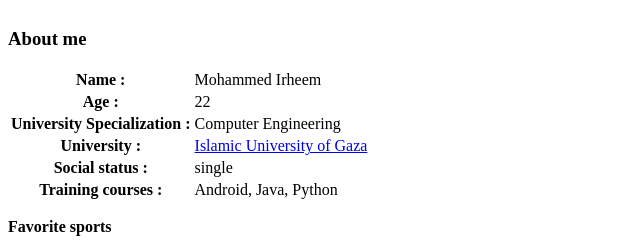
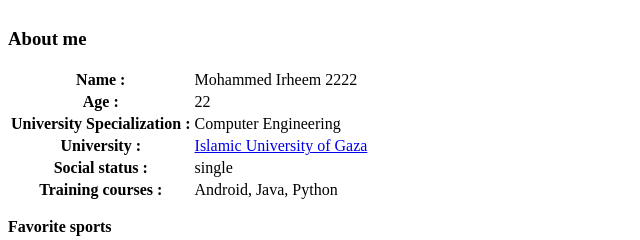
Before and after one commit to mohammedir/WebCourse, a plain HTML site: page HW_lab1.html in a window 1280 px wide. Shown: the part 273-513 px from the top of the page, 0-640 px from the left. Drawn offline with Linux system fonts and the light colour scheme.

Commit message:
first commit

```diff
--- a/HW_lab1.html
+++ b/HW_lab1.html
@@ -15,7 +15,7 @@
     <thead>
      <tr>
          <th>Name :</th>
-         <td>Mohammed Irheem</td>
+         <td>Mohammed Irheem 2222</td>
      </tr>
     </thead>
     <tbody>
```
